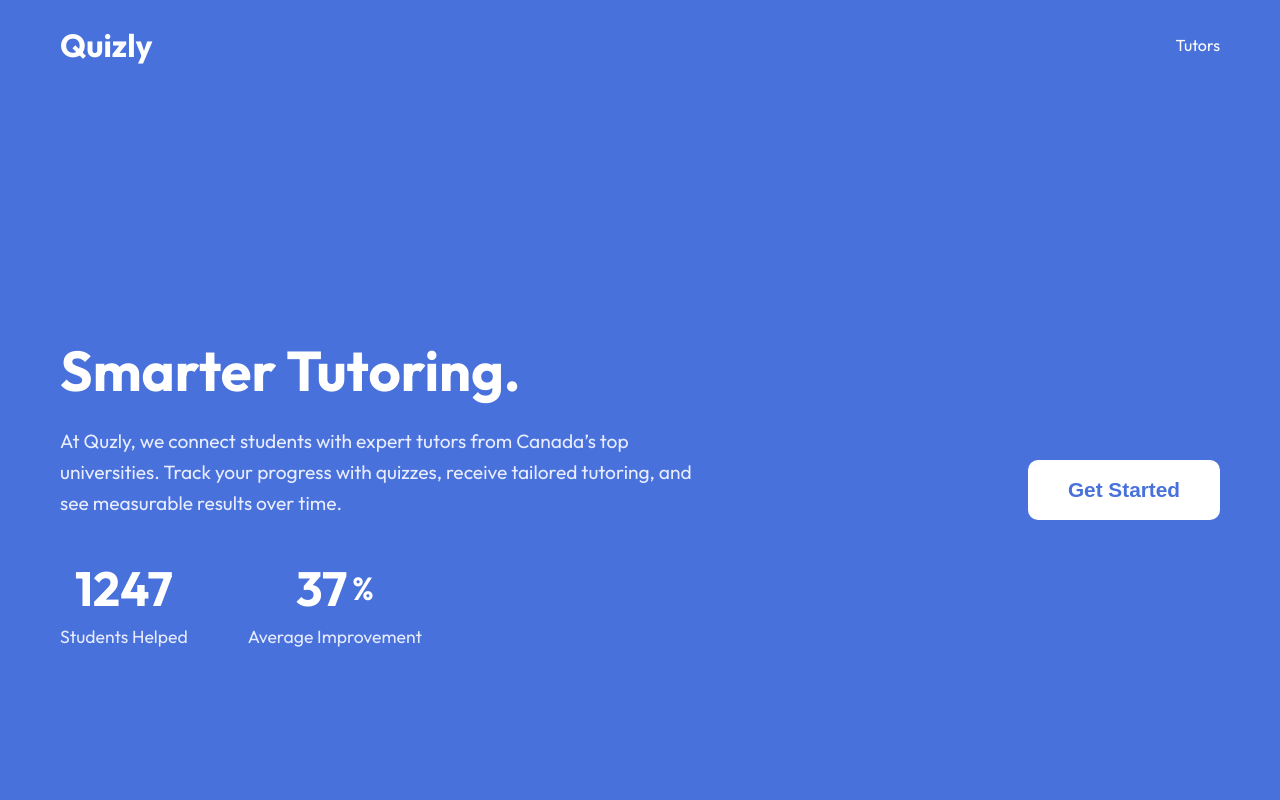
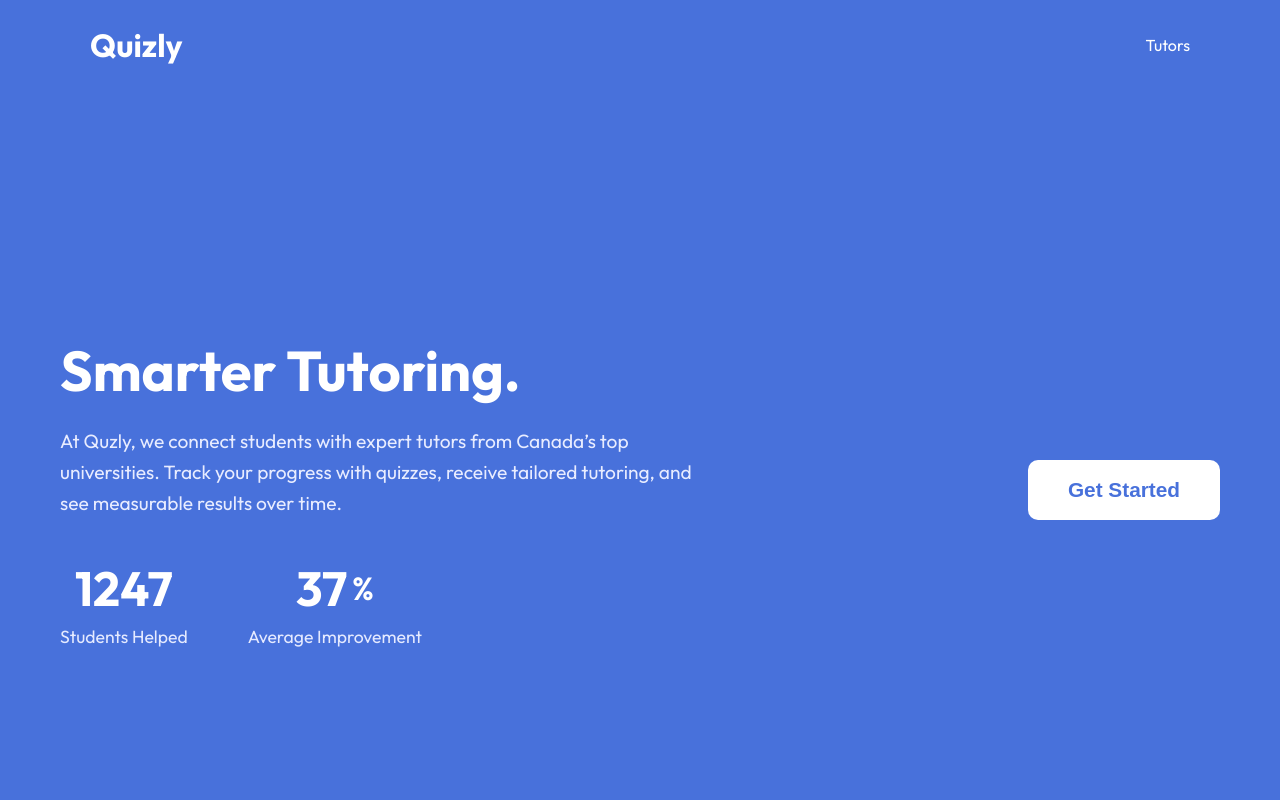
Before and after one commit to damienrynt/Test, a plain HTML site: page index.html in a window 1280 px wide. Shown: the top 800 px of the page. Drawn offline with Linux system fonts and the light colour scheme.

Commit message:
Update style.css

```diff
--- a/style.css
+++ b/style.css
@@ -10,8 +10,9 @@ header {
   display: flex;
   justify-content: space-between;
   align-items: center;
-  padding: 25px 60px;
+  padding: 25px 90px;
 }
+
 .logo-link {
     text-decoration: none; /* removes underline */
     color: white; /* or whatever color your header text/logo should be */
```
